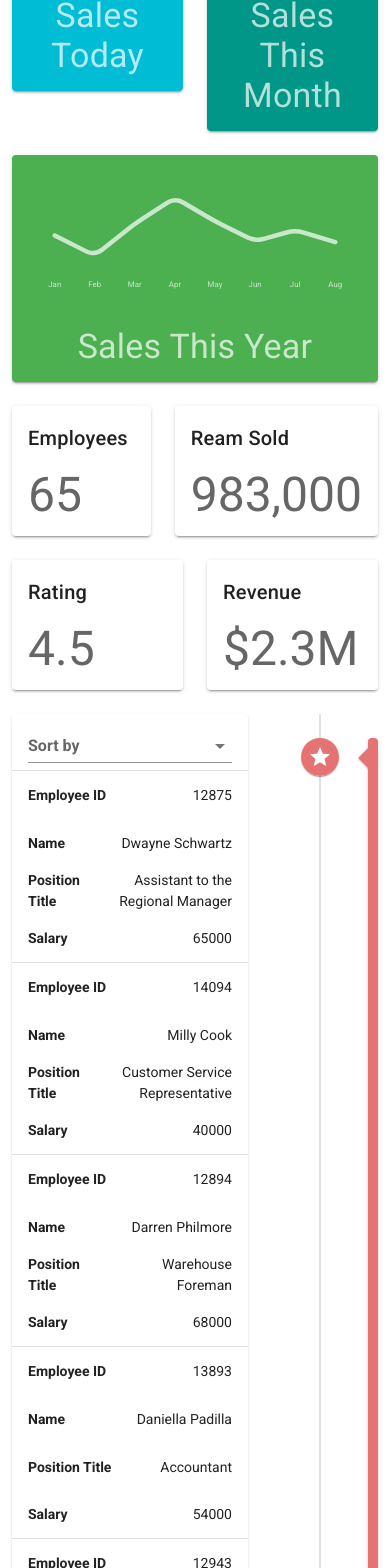
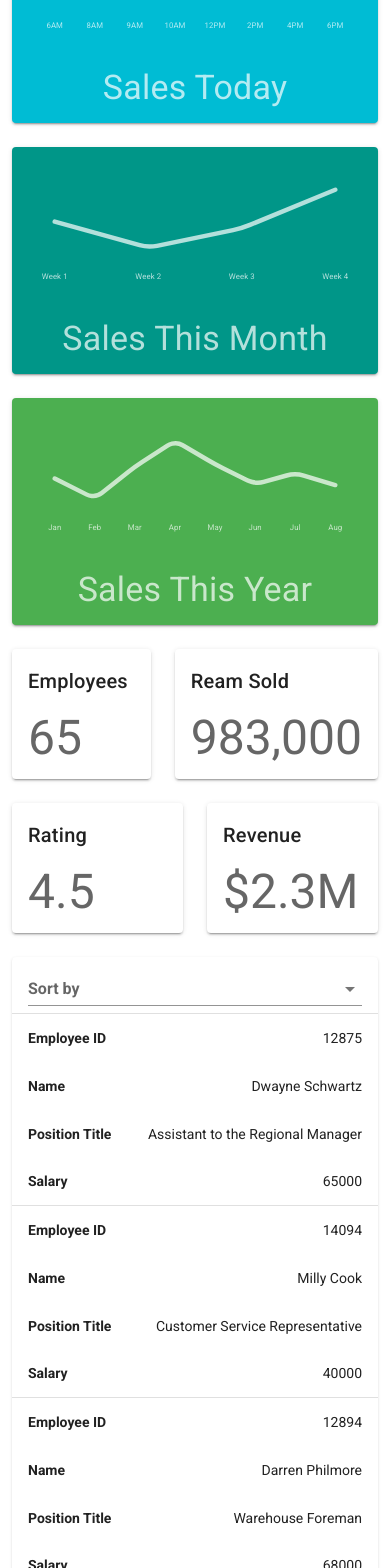
Before and after one commit to ZenMnky/vue-mastery-beautify-with-vuetify, a Vue app: page /dashboard in a window 390 px wide. Shown: the part 220-1788 px from the top of the page. Built offline with nearby package versions, Linux system fonts and the light colour scheme.

Commit message:
end of responsive section

```diff
--- a/src/views/Dashboard.vue
+++ b/src/views/Dashboard.vue
@@ -3,27 +3,33 @@
     <h1>Dashboard v-container</h1>
 
     <v-row>
-      <v-col v-for="sale in sales" :key="`${sale.title}`">
+      <v-col v-for="sale in sales" :key="`${sale.title}`" cols="12" md="4">
         <SalesGraph :sale="sale" />
       </v-col>
     </v-row>
 
     <v-row>
-      <v-col v-for="statistic in statistics" :key="`${statistic.title}`">
+      <v-col
+        v-for="statistic in statistics"
+        :key="`${statistic.title}`"
+        col="12"
+        md="6"
+        lg="3"
+      >
         <StatisticCard :statistic="statistic" />
       </v-col>
     </v-row>
 
     <v-row>
-      <v-col cols="8">
+      <v-col cols="12" md="8">
         <EmployeesTable :employees="employees" @select-employee="setEmployee" />
       </v-col>
-      <v-col cols="4">
+      <v-col cols="12" md="4">
         <EventTimeline :timeline="timeline" />
       </v-col>
     </v-row>
 
-    <v-snackbar v-model="snackbar">
+    <v-snackbar v-model="snackbar" :left="$vuetify.breakpoint.lgAndUp">
       You have selected {{ selectedEmployee.name }},
       {{ selectedEmployee.title }}
       <v-btn color="pink" text @click="snackbar = false">
```
